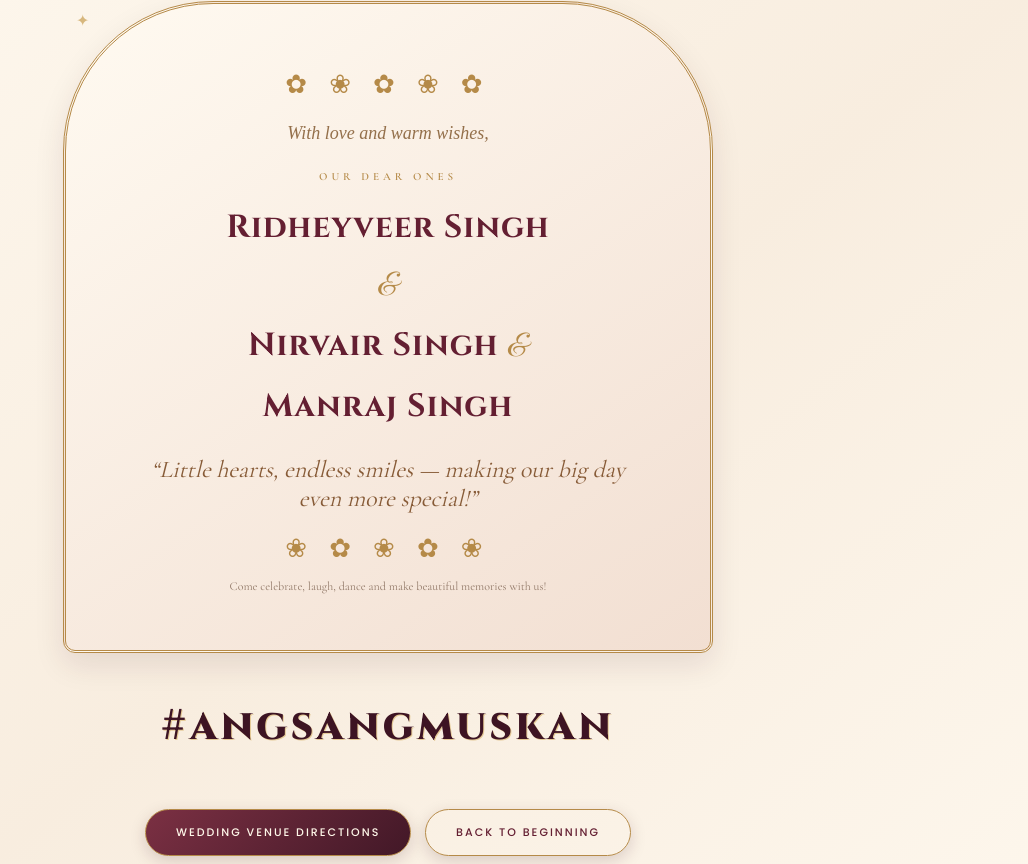
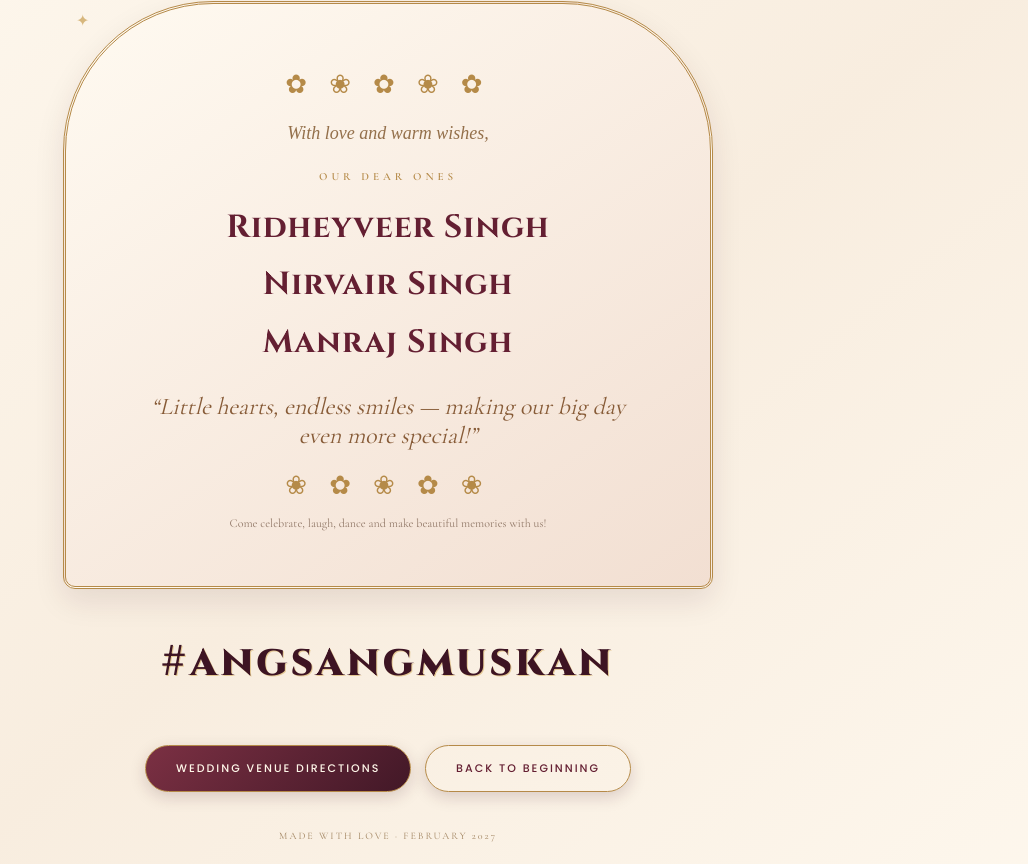
Before and after one commit to msadana45-wq/Wedding-invite, a plain HTML site: page index.html in a window 1280 px wide. Shown: the part 8282-9146 px from the top of the page, without its empty margins (252-1280 px from the left). Drawn offline with nearby package versions, Linux system fonts and the light colour scheme.

Commit message:
Update index.html

```diff
--- a/index.html
+++ b/index.html
@@ -1386,9 +1386,7 @@ A Special Invitation
 
 <div class="family-to">
 Ridheyveer Singh<br>
-<span class="amp">&amp;</span><br>
-Nirvair Singh
-<span class="amp">&amp;</span><br>
+Nirvair Singh<br>
 Manraj Singh
 </div>
 
```
